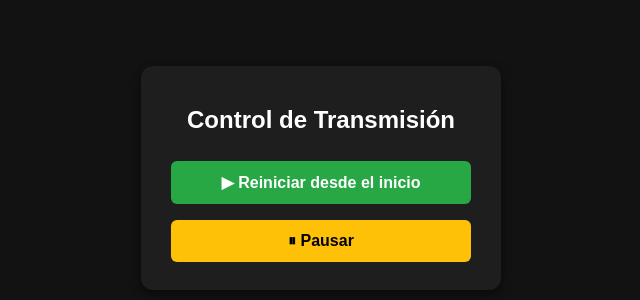
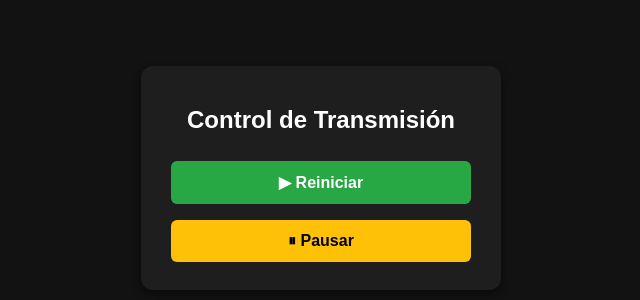
Before and after one commit to vchicolatino/vchicolatino, a website: page public/admin.html in a window 1280 px wide. Shown: the part 222-522 px from the top of the page, without its empty margins (319-959 px from the left). Drawn offline with nearby package versions, Linux system fonts and the light colour scheme; no server answers.

Commit message:
Update admin.html

```diff
--- a/public/admin.html
+++ b/public/admin.html
@@ -17,7 +17,7 @@
 <body>
     <div class="card">
         <h2>Control de Transmisión</h2>
-        <button class="btn-start" onclick="play()">▶ Reiniciar desde el inicio</button>
+        <button class="btn-start" onclick="play()">▶ Reiniciar</button>
         <button id="btnPausa" class="btn-pause" onclick="pause()">⏸ Pausar</button>
     </div>
 
```
